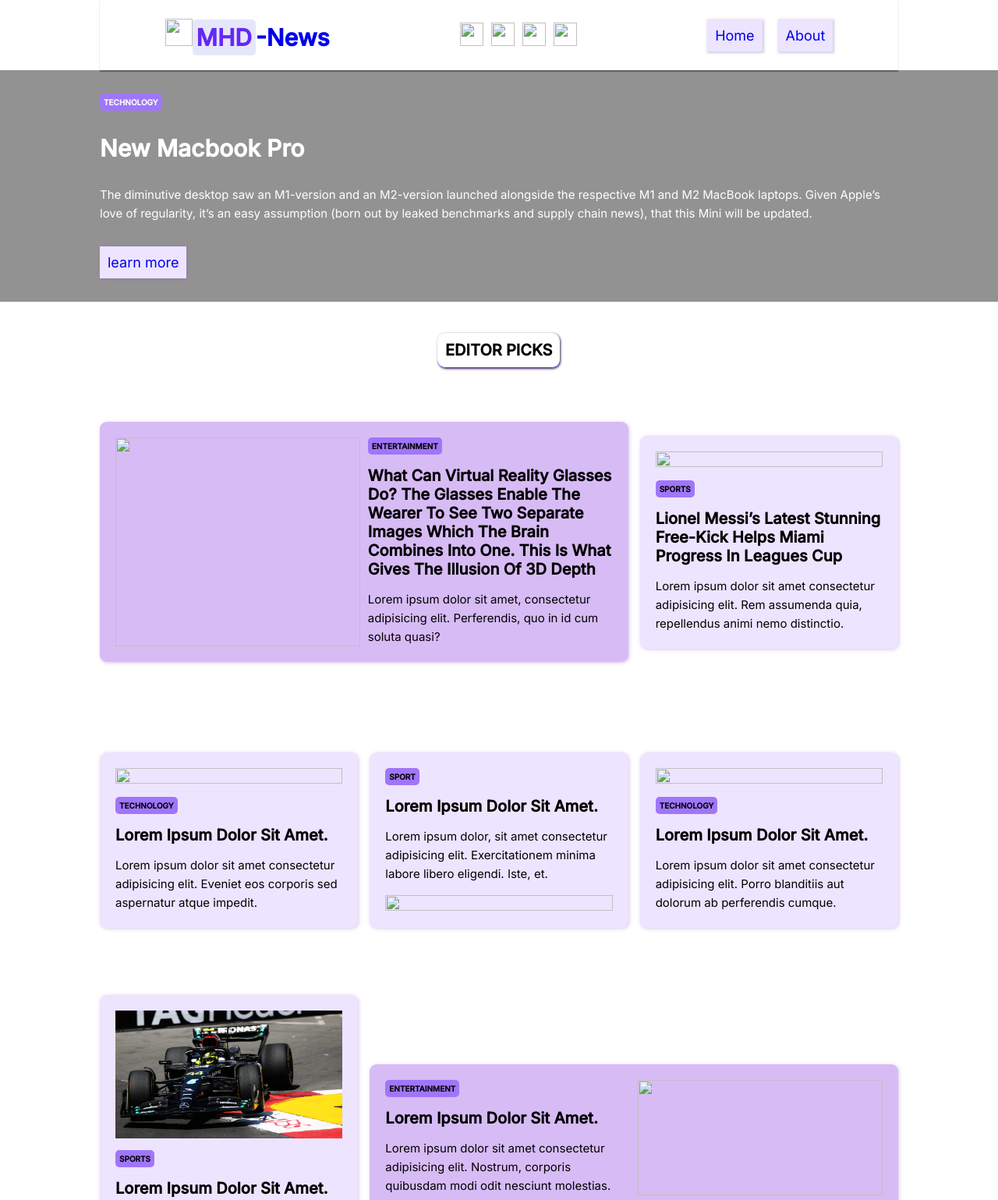
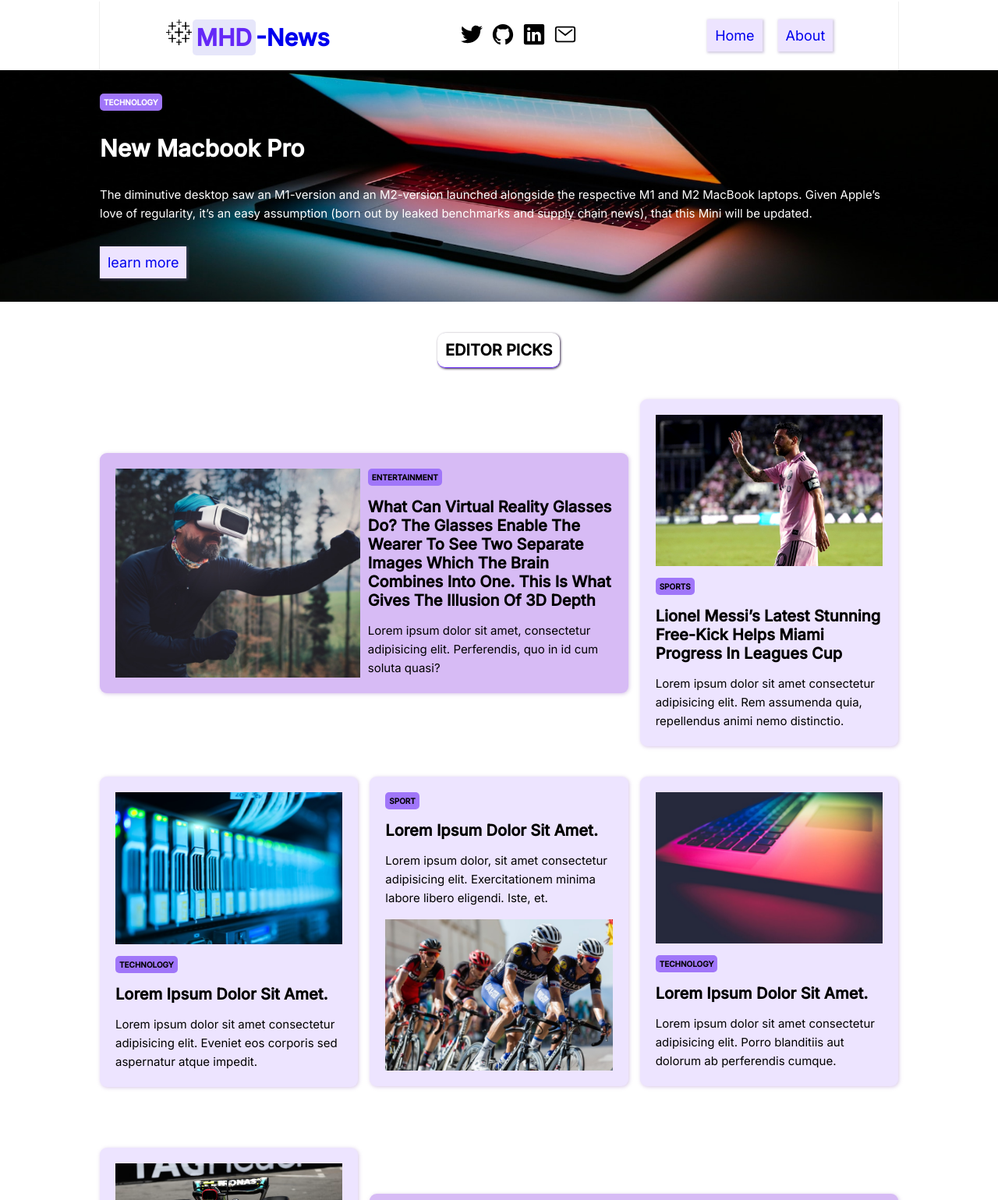
Before and after one commit to mhdmind/use-of-Animation, a plain HTML site: page index.html in a window 1280 px wide. Shown: the top 1539 px of the page at 78% size. Drawn offline with nearby package versions, Linux system fonts and the light colour scheme; files whose address does not match are found by name.

Commit message:
change the src for images

```diff
--- a/index.html
+++ b/index.html
@@ -5,8 +5,8 @@
     <meta charset="UTF-8">
     <meta name="viewport" content="width=device-width, initial-scale=1.0">
     <meta name="description" content="where you can find what going on around the world">
-    <link rel="stylesheet" href="css/style.css">
-    <link rel="stylesheet" href="css/style-phone.css">
+    <link rel="stylesheet" href="style.css">
+    <link rel="stylesheet" href="style-phone.css">
     <link rel="favicon" href="">
     <title>MHD-News</title>
 </head>
@@ -19,18 +19,18 @@
 
 
                 <h1 class="head-title">
-                    <a href="#"><img src="/mahdi-version/icon/title-logo.svg" alt=""
+                    <a href="#"><img src="icon/title-logo.svg" alt=""
                             class="title-logo"><span>MHD</span>-News</a>
                 </h1>
                 <div class="title-icons">
                     <a href="https://twitter.com/mhdmind" target="_blank"><img
-                            src="/mahdi-version/icon/logo-twitter.svg" alt=""></a>
-                    <a href="https://github.com/mhdmind" target="_blank"><img src="/mahdi-version/icon/logo-github.svg"
+                            src="icon/logo-twitter.svg" alt=""></a>
+                    <a href="https://github.com/mhdmind" target="_blank"><img src="icon/logo-github.svg"
                             alt=""></a>
                     <a href="https://www.linkedin.com/in/mahdi-shaghaghi1999/" target="_blank"><img
-                            src="/mahdi-version/icon/logo-linkedin (1).svg" alt=""></a>
+                            src="icon/logo-linkedin (1).svg" alt=""></a>
                     <a href="mailto:mxhdi.sh@gmail.com" target="_blank"><img
-                            src="/mahdi-version/icon/mail-outline (1).svg" alt=""></a>
+                            src="icon/mail-outline (1).svg" alt=""></a>
                 </div>
                 <ul class="nav-list">
                     <li><a href="#" class="list-item">Home</a></li>
@@ -60,7 +60,7 @@
     </div>
     <main class="articles container">
         <div class="card grid-2-cols-left">
-            <img src="/mahdi-version/img/articles/ent1.jpg" alt="">
+            <img src="img/articles/ent1.jpg" alt="">
             <div class="card-flex">
                 <span>entertainment</span>
                 <h4>What can virtual reality glasses do?
@@ -71,14 +71,14 @@
             </div>
         </div>
         <div class="card card-flex right-animate">
-            <img src="/mahdi-version/img/messi.jpg" alt="">
+            <img src="img/messi.jpg" alt="">
             <span>sports</span>
             <h4>Lionel Messi’s latest stunning free-kick helps Miami progress in Leagues Cup</h4>
             <p>Lorem ipsum dolor sit amet consectetur adipisicing elit. Rem assumenda quia, repellendus animi nemo
                 distinctio.</p>
         </div>
         <div class="card card-flex">
-            <img src="/mahdi-version/img/articles/tech1.jpg" alt="">
+            <img src="img/articles/tech1.jpg" alt="">
             <span>technology</span>
             <h4>Lorem ipsum dolor sit amet.</h4>
             <p>Lorem ipsum dolor sit amet consectetur adipisicing elit. Eveniet eos corporis sed aspernatur atque
@@ -90,10 +90,10 @@
             <p>Lorem ipsum dolor, sit amet consectetur adipisicing elit. Exercitationem minima labore libero
                 eligendi.
                 Iste, et.</p>
-            <img src="/mahdi-version/img/articles/sports1.jpg" alt="">
+            <img src="img/articles/sports1.jpg" alt="">
         </div>
         <div class="card card-flex">
-            <img src="/mahdi-version/img/articles/tech2.jpg" alt="">
+            <img src="img/articles/tech2.jpg" alt="">
             <span>technology</span>
             <h4>Lorem ipsum dolor sit amet.</h4>
             <p>Lorem ipsum dolor sit amet consectetur adipisicing elit. Porro blanditiis aut dolorum ab perferendis
@@ -114,7 +114,7 @@
                 <p>Lorem ipsum dolor sit amet consectetur adipisicing elit. Nostrum, corporis quibusdam modi odit
                     nesciunt molestias.</p>
             </div>
-            <img src="/mahdi-version/img/articles/ent2.jpg" alt="">
+            <img src="img/articles/ent2.jpg" alt="">
         </div>
     </main>
     <footer>
--- a/css/style.css
+++ b/style.css
@@ -130,7 +130,7 @@
 }
 .showcase::before{
     content: "";
-    background: url("/mahdi-version/img/ales-nesetril-Im7lZjxeLhg-unsplash.jpg") center center/cover;
+    background: url("img/ales-nesetril-Im7lZjxeLhg-unsplash.jpg") center center/cover;
     position: absolute;
     top: 0;
     left: 0;
```
Also changed, not shown: style-phone.css (renamed from css/style-phone.css).
